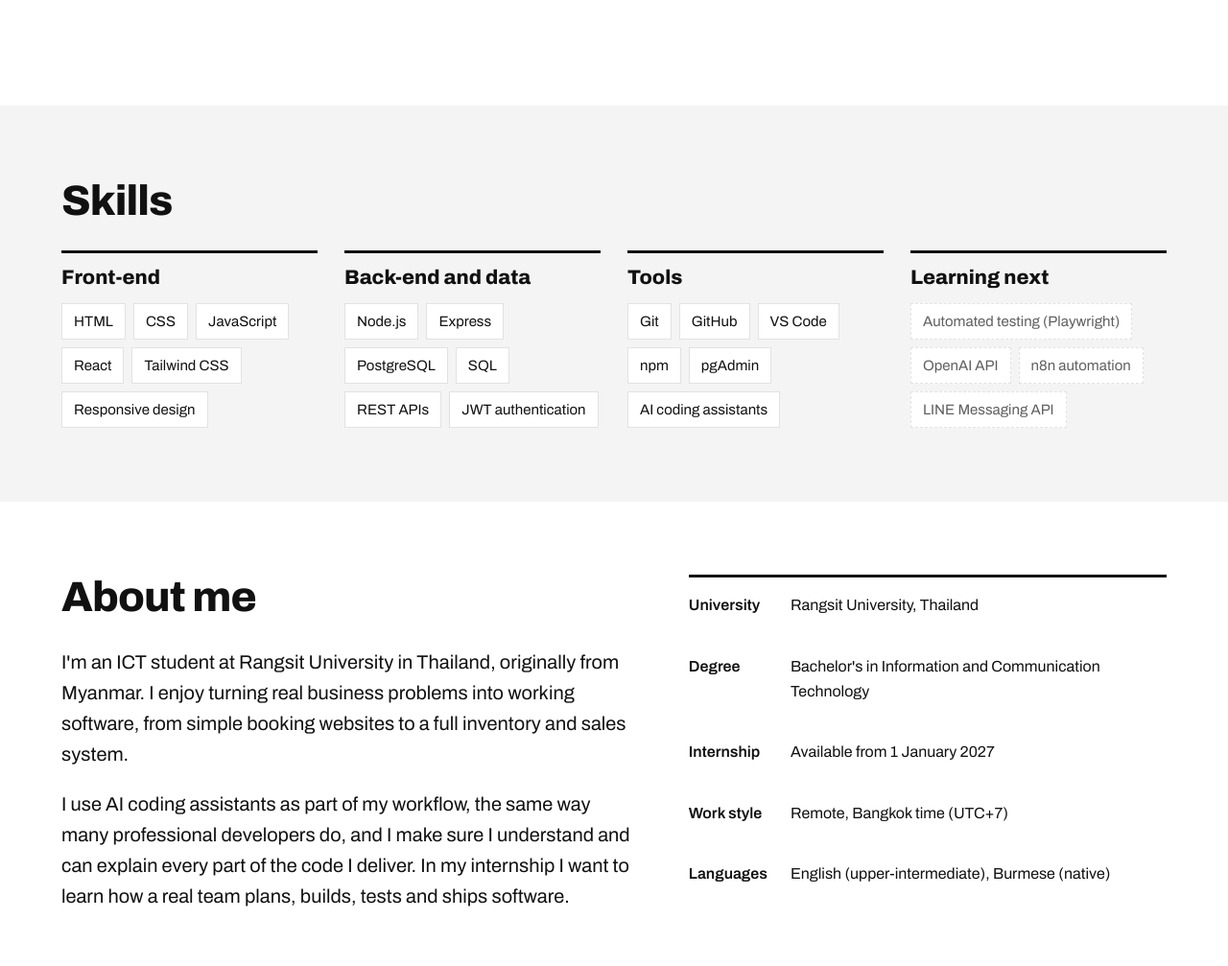
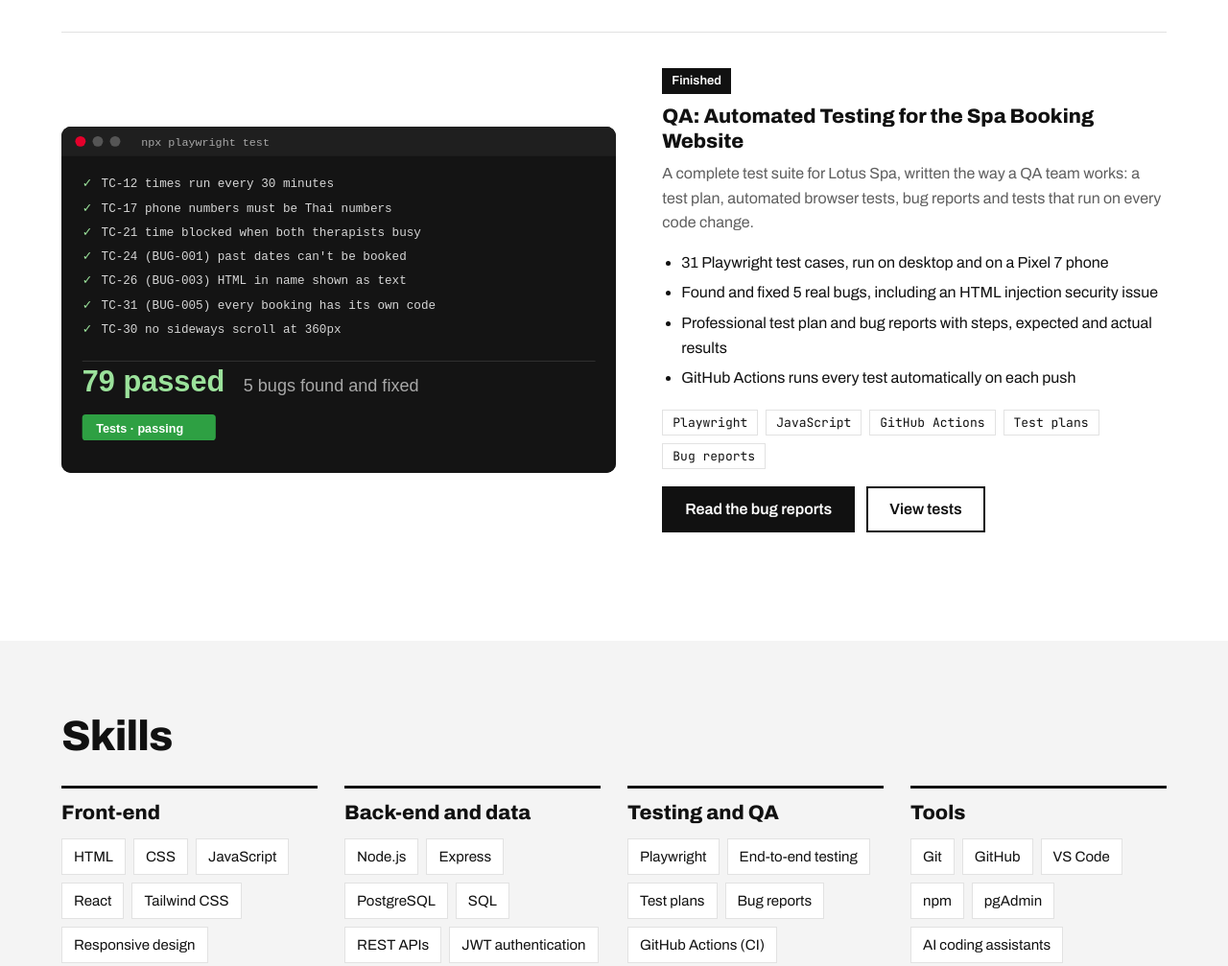
Before and after one commit to shinthantmg/shinthantmg.github.io, a plain HTML site: page index.html in a window 1280 px wide. Shown: the part 2731-3738 px from the top of the page at 96% size. Drawn offline with Linux system fonts and the light colour scheme.

Commit message:
Add QA automated testing project and Testing skills

```diff
--- a/index.html
+++ b/index.html
@@ -281,6 +281,48 @@ footer .wrap{display:flex;flex-wrap:wrap;justify-content:space-between;gap:8px}
         </div>
       </div>
     </article>
+
+    <!-- QA testing -->
+    <article class="project">
+      <div class="shot" aria-hidden="true">
+        <svg viewBox="0 0 640 400" preserveAspectRatio="xMidYMid slice">
+          <rect width="640" height="400" fill="#141414"/>
+          <rect width="640" height="34" fill="#1f1f1f"/>
+          <circle cx="22" cy="17" r="6" fill="#e4002b"/><circle cx="42" cy="17" r="6" fill="#555"/><circle cx="62" cy="17" r="6" fill="#555"/>
+          <text x="92" y="22" font-family="monospace" font-size="13" fill="#a8a8a8">npx playwright test</text>
+          <g font-family="monospace" font-size="14">
+            <text x="24" y="70" fill="#9be29b">✓</text><text x="46" y="70" fill="#d6d6d6">TC-12 times run every 30 minutes</text>
+            <text x="24" y="98" fill="#9be29b">✓</text><text x="46" y="98" fill="#d6d6d6">TC-17 phone numbers must be Thai numbers</text>
+            <text x="24" y="126" fill="#9be29b">✓</text><text x="46" y="126" fill="#d6d6d6">TC-21 time blocked when both therapists busy</text>
+            <text x="24" y="154" fill="#9be29b">✓</text><text x="46" y="154" fill="#d6d6d6">TC-24 (BUG-001) past dates can't be booked</text>
+            <text x="24" y="182" fill="#9be29b">✓</text><text x="46" y="182" fill="#d6d6d6">TC-26 (BUG-003) HTML in name shown as text</text>
+            <text x="24" y="210" fill="#9be29b">✓</text><text x="46" y="210" fill="#d6d6d6">TC-31 (BUG-005) every booking has its own code</text>
+            <text x="24" y="238" fill="#9be29b">✓</text><text x="46" y="238" fill="#d6d6d6">TC-30 no sideways scroll at 360px</text>
+          </g>
+          <rect x="24" y="270" width="592" height="1" fill="#333"/>
+          <text x="24" y="306" font-family="Arial, sans-serif" font-weight="700" font-size="34" fill="#9be29b">79 passed</text>
+          <text x="210" y="306" font-family="Arial, sans-serif" font-size="20" fill="#a8a8a8">5 bugs found and fixed</text>
+          <rect x="24" y="332" width="154" height="30" rx="4" fill="#2ea043"/>
+          <text x="40" y="353" font-family="Arial, sans-serif" font-weight="700" font-size="14" fill="#fff">Tests · passing</text>
+        </svg>
+      </div>
+      <div>
+        <span class="pill">Finished</span>
+        <h3>QA: Automated Testing for the Spa Booking Website</h3>
+        <p class="muted">A complete test suite for Lotus Spa, written the way a QA team works: a test plan, automated browser tests, bug reports and tests that run on every code change.</p>
+        <ul class="feat">
+          <li>31 Playwright test cases, run on desktop and on a Pixel 7 phone</li>
+          <li>Found and fixed 5 real bugs, including an HTML injection security issue</li>
+          <li>Professional test plan and bug reports with steps, expected and actual results</li>
+          <li>GitHub Actions runs every test automatically on each push</li>
+        </ul>
+        <ul class="meta"><li>Playwright</li><li>JavaScript</li><li>GitHub Actions</li><li>Test plans</li><li>Bug reports</li></ul>
+        <div class="links">
+          <a class="btn" href="https://github.com/shinthantmg/spa-salon-booking/blob/main/docs/BUG_REPORTS.md">Read the bug reports</a>
+          <a class="btn alt-btn" href="https://github.com/shinthantmg/spa-salon-booking/tree/main/tests/e2e">View tests</a>
+        </div>
+      </div>
+    </article>
   </div>
 </section>
 
@@ -336,8 +378,9 @@ footer .wrap{display:flex;flex-wrap:wrap;justify-content:space-between;gap:8px}
   const skills = [
     { title: "Front-end", items: ["HTML", "CSS", "JavaScript", "React", "Tailwind CSS", "Responsive design"] },
     { title: "Back-end and data", items: ["Node.js", "Express", "PostgreSQL", "SQL", "REST APIs", "JWT authentication"] },
+    { title: "Testing and QA", items: ["Playwright", "End-to-end testing", "Test plans", "Bug reports", "GitHub Actions (CI)"] },
     { title: "Tools", items: ["Git", "GitHub", "VS Code", "npm", "pgAdmin", "AI coding assistants"] },
-    { title: "Learning next", next: true, items: ["Automated testing (Playwright)", "OpenAI API", "n8n automation", "LINE Messaging API"] }
+    { title: "Learning next", next: true, items: ["OpenAI API", "n8n automation", "LINE Messaging API"] }
   ];
   document.getElementById("skill-list").innerHTML = skills.map(g =>
     `<div><h3>${g.title}</h3><ul class="chips${g.next ? " next" : ""}">${g.items.map(i => `<li>${i}</li>`).join("")}</ul></div>`
```
